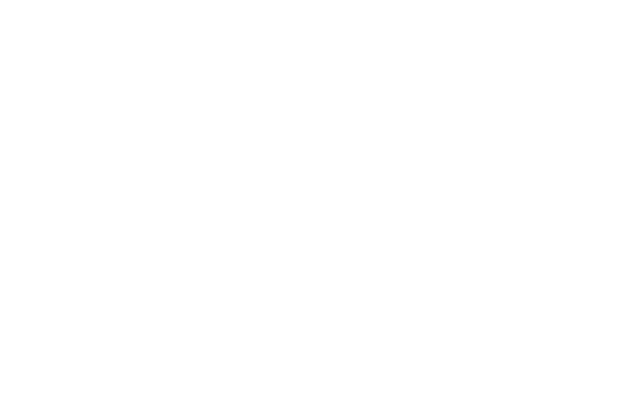
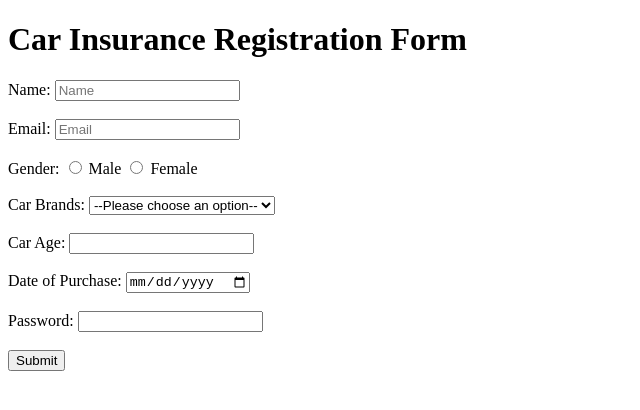
Before and after one commit to acciojob/car-insurance-form-SameerSangpal, a website: page main.html in a window 1280 px wide. Shown: the whole page, without its empty margins (0-640 px from the left). Drawn offline with Linux system fonts and the light colour scheme.

Commit message:
created a submission

```diff
--- a/main.html
+++ b/main.html
@@ -1,16 +1,53 @@
 <!DOCTYPE html>
-
 <html>
-
 <head>
 	<link rel="stylesheet" href="styles.css">
 </head>
-
 <body>
 	<!-- the entire body must be written by student -->
-    <script type="text/javascript" src="./script.js">
-</script>
+	<h1>Car Insurance Registration Form</h1>
+  <form method="post">
 
+    <!-- Name -->
+    <label for="name">Name:</label>
+    <input type="text" id="name" name="name" placeholder="Name" required><br><br>
+
+    <!-- Email -->
+    <label for="email">Email:</label>
+    <input type="email" id="email" name="email" placeholder="Email" required><br><br>
+
+    <!-- Gender -->
+    <label>Gender:</label>
+    <input type="radio" id="gender_m" name="gender" value="male" required>
+    <label for="gender_m">Male</label>
+    <input type="radio" id="gender_f" name="gender" value="female" required>
+    <label for="gender_f">Female</label><br><br>
+
+    <!-- Car Brands -->
+    <label for="cars">Car Brands:</label>
+    <select id="cars" name="cars">
+      <option value="">--Please choose an option--</option>
+      <option value="bmw">BMW</option>
+      <option value="audi">Audi</option>
+      <option value="mercedez">Mercedez</option>
+    </select><br><br>
+
+    <!-- Car Age -->
+    <label for="carage">Car Age:</label>
+    <input type="number" id="carage" name="carage" required><br><br>
+
+    <!-- DOP -->
+    <label for="dop">Date of Purchase:</label>
+    <input type="date" id="dop" name="dop" required><br><br>
+
+    <!-- Password -->
+    <label for="password">Password:</label>
+    <input type="password" id="password" name="password" required><br><br>
+
+    <!-- Submit -->
+    <button type="submit">Submit</button>
+
+  </form>
+    <script type="text/javascript" src="./script.js"></script>
 </body>
-
 </html>
```
